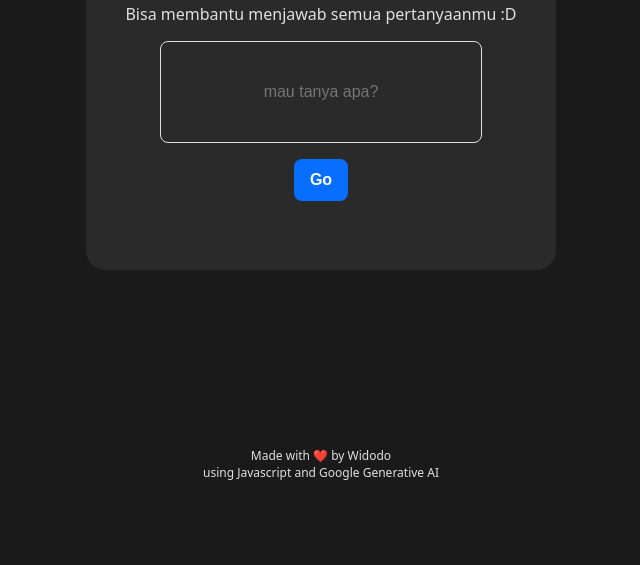
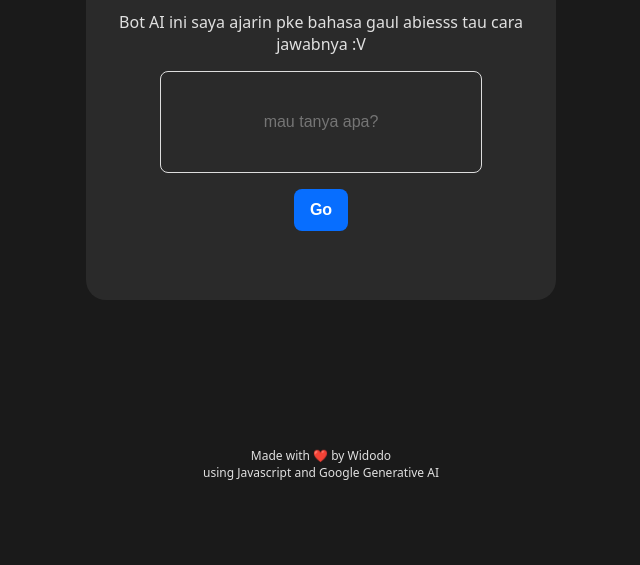
Before and after one commit to bozid95/chatbot-ai-gaul, a website built with Vite: page index.html in a window 1280 px wide. Shown: the part 235-800 px from the top of the page, without its empty margins (319-959 px from the left). Built offline with nearby package versions, Linux system fonts and the light colour scheme; some packages are replaced by stand-ins of ours.

Commit message:
Update index.html

```diff
--- a/index.html
+++ b/index.html
@@ -11,7 +11,8 @@
   <main>
     <div class="center">
       <h2>Dodo AI</h2>
-      <p>Bisa membantu menjawab semua pertanyaanmu :D</p>
+      <p>Bisa bantu jawab semua pertanyaanmu :D</p>
+      <p>Bot AI ini saya ajarin pke bahasa gaul abiesss tau cara jawabnya :V</p>
     </div>
 
     <form>
```
